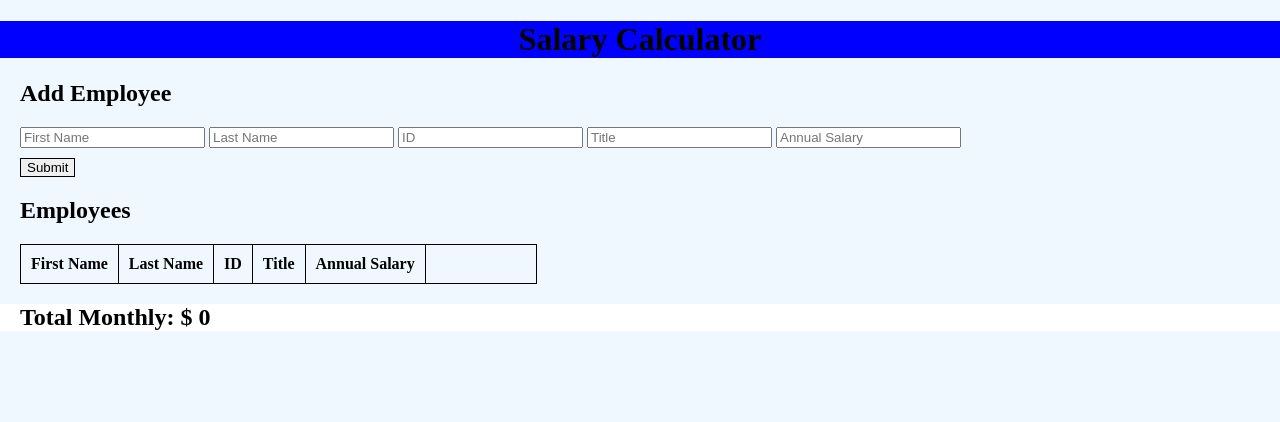
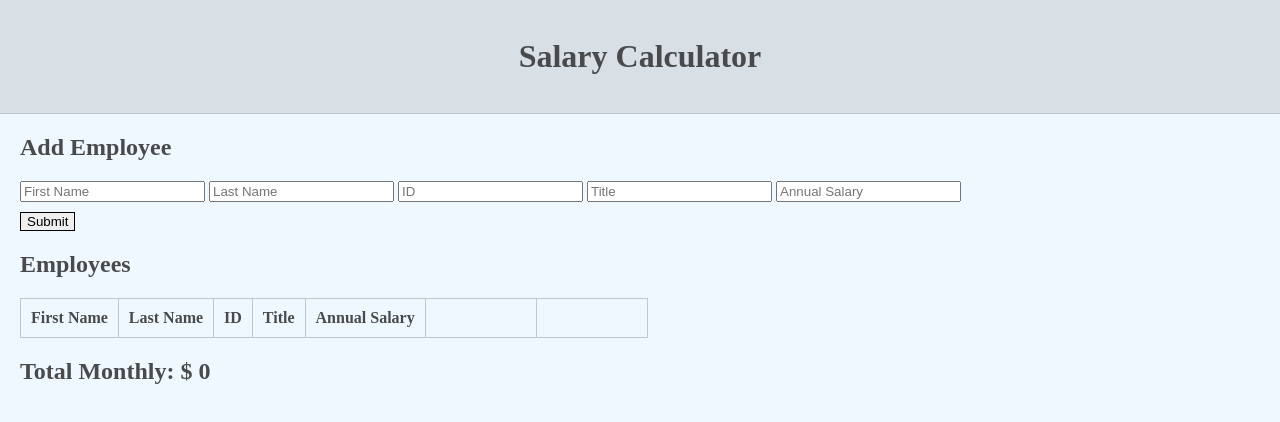
Before and after one commit to nolenlawton/weekend-jquery-salary-calculator, a plain HTML site: page index.html in a window 1280 px wide. Drawn offline with Linux system fonts and the light colour scheme.

Commit message:
Checkpoint before edit button

```diff
--- a/app.js
+++ b/app.js
@@ -1,10 +1,8 @@
-console.log('JavaScript')
-
 $(document).ready(onReady)
 
+let employeesArray = []
+
 function onReady() {
-    console.log('JQuery')
-
     $('#application').on('submit', addEmployee)
 
     $(document).on('click', '.deleteButton', deleteEmployee)
@@ -12,12 +10,8 @@ function onReady() {
     render()
 }
 
-let employeesArray = []
-
 function addEmployee(event) {
     event.preventDefault();
-
-    console.log('addEmployee')
 
     let employee = {
         firstName: $('#firstNameInput').val(),
@@ -26,15 +20,12 @@ function addEmployee(event) {
         jobTitle: $('#jobTitleInput').val(),
         annualSalary: $('#annualSalaryInput').val()
     }
-
     employeesArray.push(employee);
 
     totalMonthly();
-
     render();
 
     $('#application input').val('')
-
 }
 
 function deleteEmployee() {
@@ -59,14 +50,11 @@ function totalMonthly() {
 }
 
 function render() {
-    console.log('render:')
-    console.log(totalMonthly())
-
     if(totalMonthly() > 20000) {
-        $('#totalMonthly').css('background-color', '#FF4C4C')
+        $('#totalMonthly').addClass('red-background');
     }
     else {
-        $('#totalMonthly').css('background-color', 'white')
+        $('#totalMonthly').removeClass('red-background');
     }
 
     $('#employee-table').empty()
@@ -80,6 +68,7 @@ function render() {
             <td>${employee.id}</td>
             <td>${employee.jobTitle}</td>
             <td>${employee.annualSalary}</td>
+            <td><button class='editButton'>Edit</button></td>
             <td><button class='deleteButton'>Delete</button></td>
         </tr>
         `)
--- a/index.html
+++ b/index.html
@@ -41,7 +41,8 @@
                 <th>ID</th>
                 <th>Title</th>
                 <th>Annual Salary</th>
-                <th id="emptyTh"></th>
+                <th class="emptyTh"></th>
+                <th class="emptyTh"></th>
             </tr>
         </thead>
         <tbody id="employee-table">
--- a/style.css
+++ b/style.css
@@ -1,11 +1,17 @@
 body {
     margin: 0px;
-    background-color: aliceblue
+    background-color: aliceblue;
+    color: #484a4c;
 }
 
 h1 {
     text-align: center;
-    background-color:blue;
+    background-color: #d8dfe5;
+    margin: 0px;
+    padding-top: 38px;
+    padding-bottom: 38px;
+    border-bottom: 1px solid;
+    border-color: #c0c6cc;
 }
 
 h2 {
@@ -18,6 +24,7 @@ form {
 
 td, th {
     border: 1px solid;
+    border-color: #c0c6cc;
     padding: 10px;
     margin-left: 20px;
 }
@@ -27,7 +34,7 @@ button {
     margin-top: 10px;
 }
 
-#emptyTh {
+.emptyTh {
     padding-left: 100px;
 }
 
@@ -35,3 +42,12 @@ table {
     border-collapse: collapse;
     margin-left: 20px;
 }
+
+#totalMonthly {
+    border-top: 1px;
+    margin: 0px
+}
+
+.red-background {
+    background-color: #FF4C4C;
+}
```
